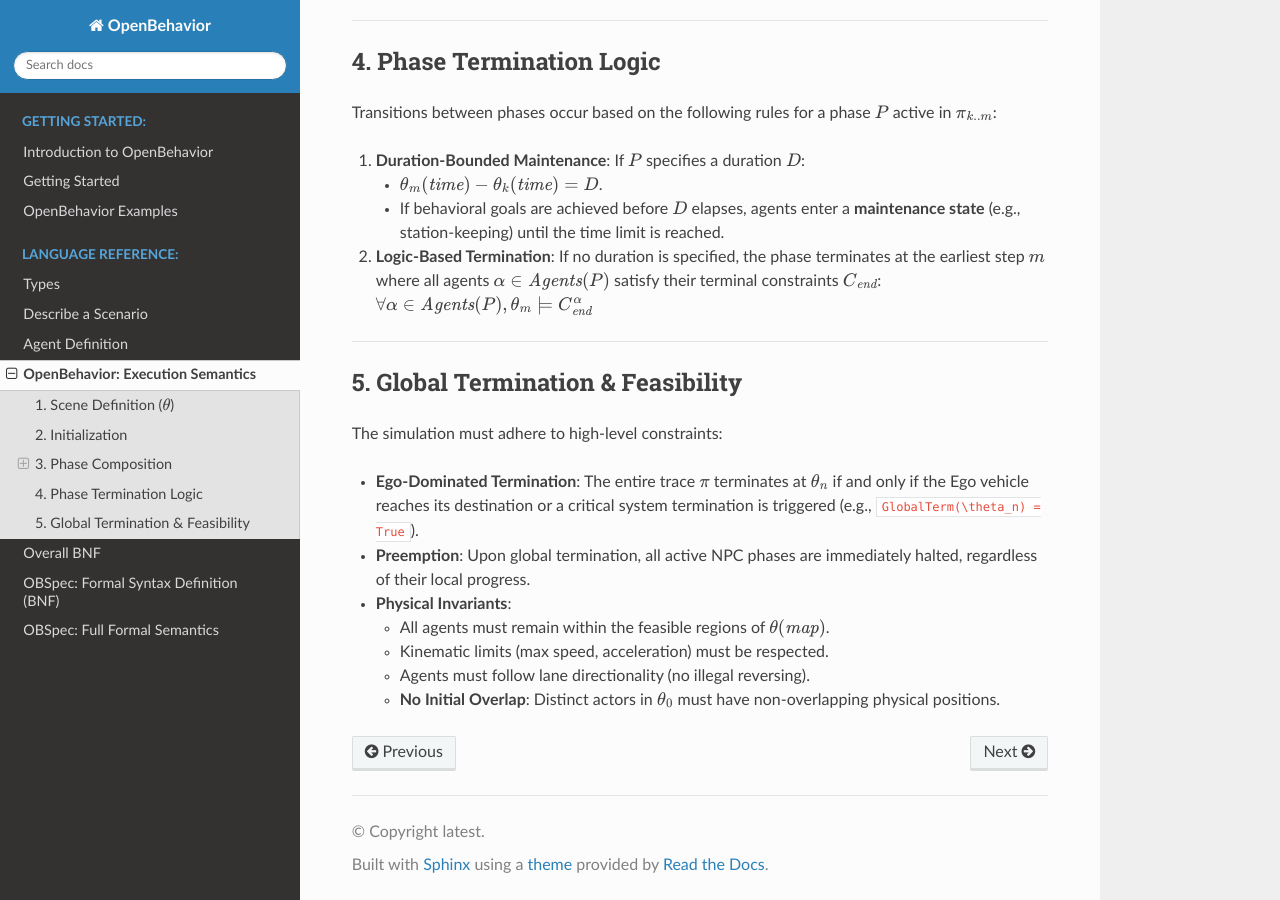
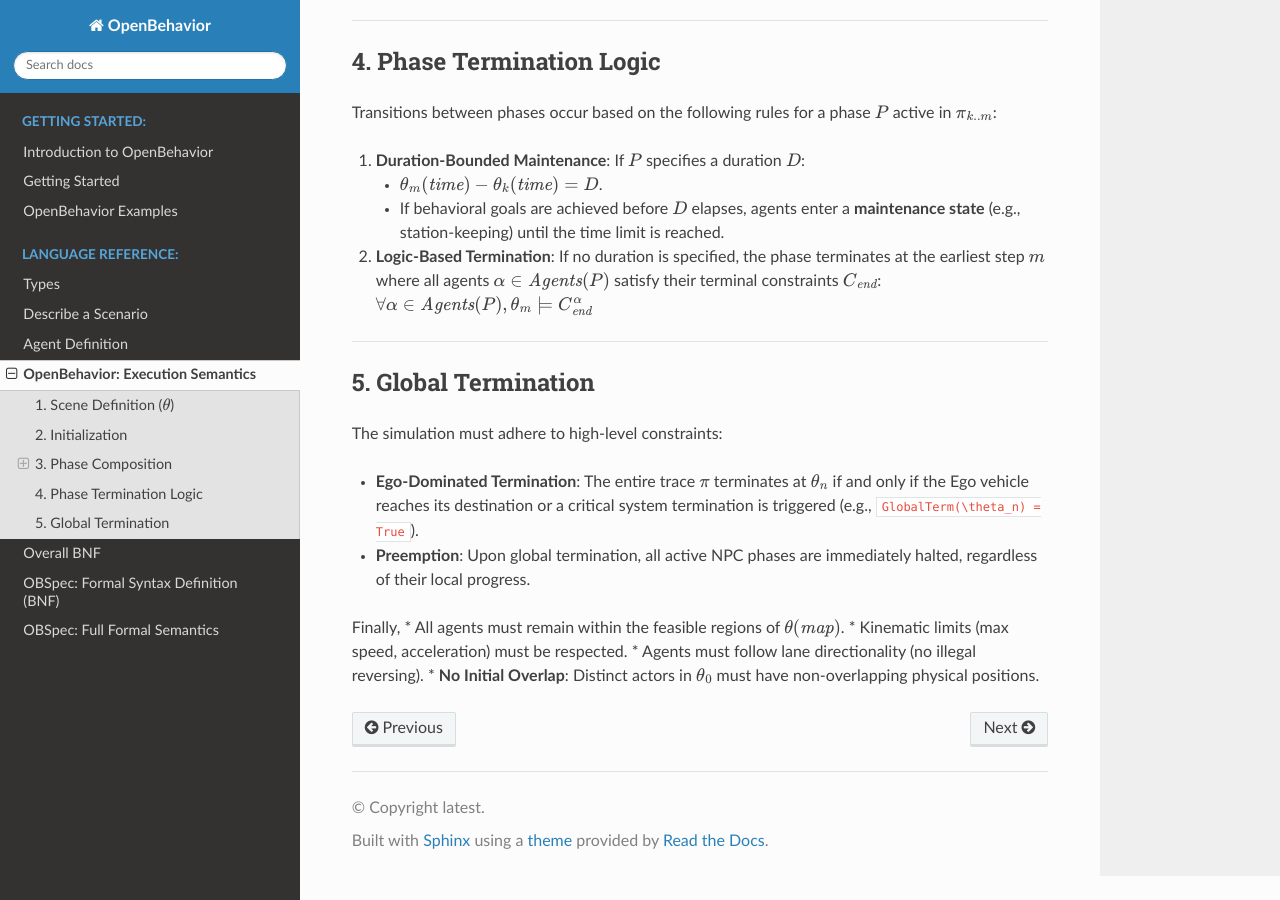
Before and after one commit to Sunshinesheep/OpenBehavior-doc, a Sphinx documentation site: the page built from docs/source/ob_se.md, in a window 1280 px wide and 900 px high, scrolled down 1495 px. Built offline with Sphinx 7.4.7 and the Read the Docs theme 3.1.0, drawn with Linux system fonts in a browser that asks for light colours.

Commit message:
Update ob_se.md

```diff
--- a/docs/source/ob_se.md
+++ b/docs/source/ob_se.md
@@ -49,12 +49,13 @@ Transitions between phases occur based on the following rules for a phase $P$ ac
 
 ---
 
-## 5. Global Termination & Feasibility
+## 5. Global Termination
 The simulation must adhere to high-level constraints:
 
 * **Ego-Dominated Termination**: The entire trace $\pi$ terminates at $\theta_n$ if and only if the Ego vehicle reaches its destination or a critical system termination is triggered (e.g., `GlobalTerm(\theta_n) = True`).
 * **Preemption**: Upon global termination, all active NPC phases are immediately halted, regardless of their local progress.
-* **Physical Invariants**:
+
+Finally,
     * All agents must remain within the feasible regions of $\theta(\mathit{map})$.
     * Kinematic limits (max speed, acceleration) must be respected.
     * Agents must follow lane directionality (no illegal reversing).
```
